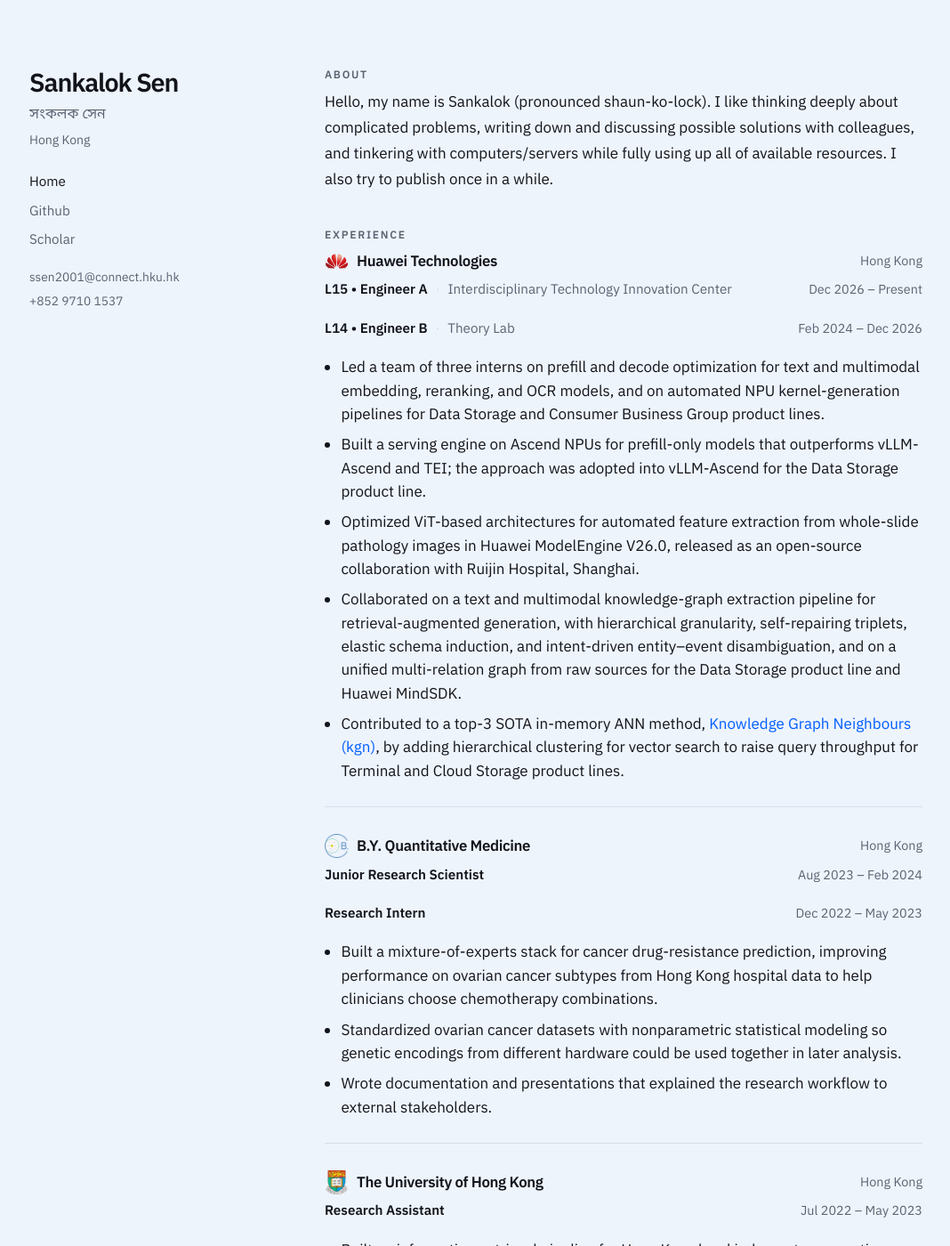
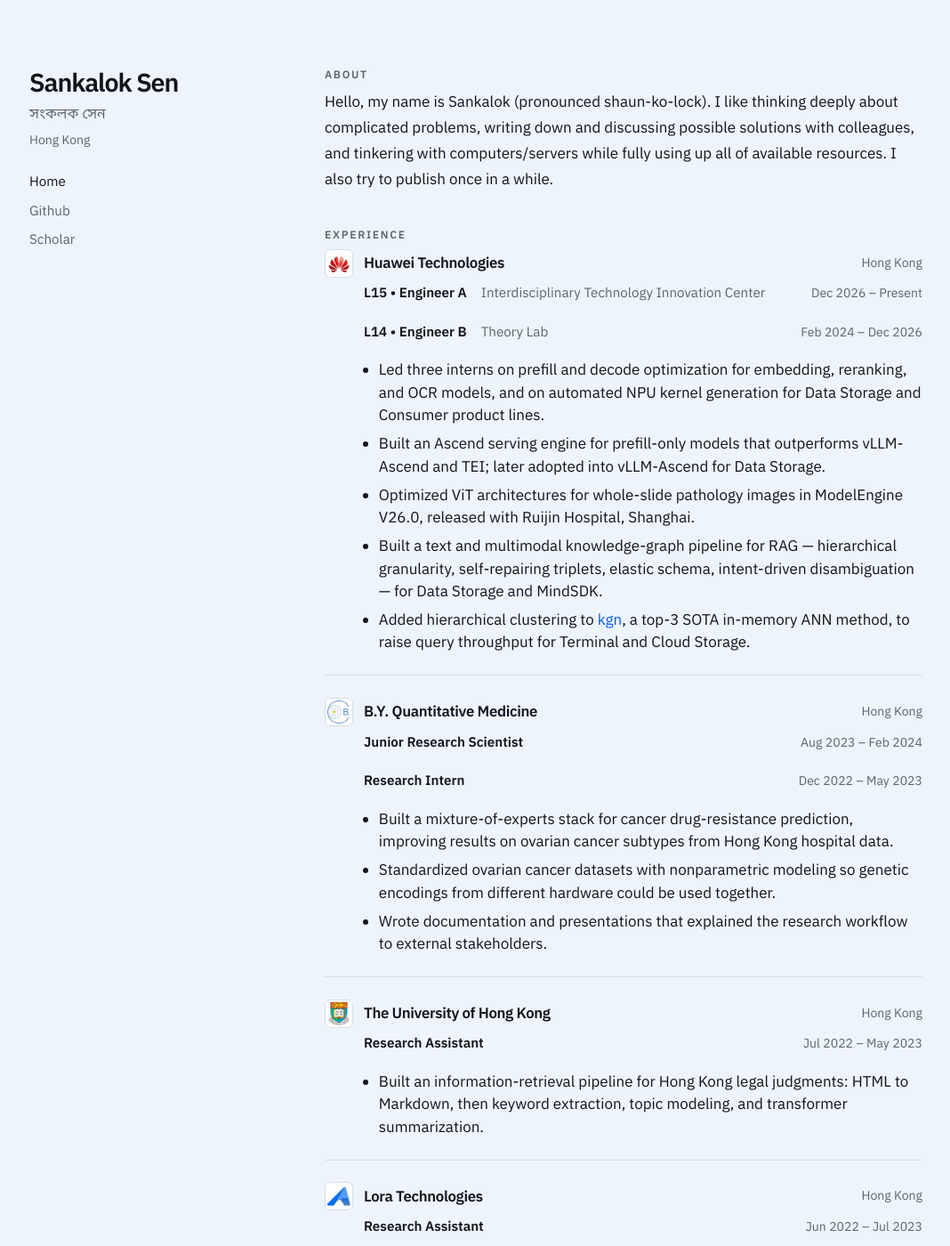
Before and after one commit to sankalok/sankalok.github.io, a Jekyll site: the page built from index.md, in a window 1280 px wide and 1400 px high. Shown: the whole window at 89% size, without its empty margins (105-1173 px from the left). Built offline with Jekyll 4.4.1, drawn with Linux system fonts in a browser that asks for light colours; some of the changed text lies outside the part shown.

Commit message:
Remove public contact and tidy homepage alignment
Drop email and phone from the site. Sit org logos in a consistent square, align dates, and tighten the CV copy so the page is easier to scan.

Co-authored-by: sankaloksen.dbpc <sankaloksen.dbpc@gmail.com>

```diff
--- a/_layouts/blog_base.html
+++ b/_layouts/blog_base.html
@@ -35,10 +35,6 @@
                 <a href="https://github.com/sankalok">Github</a>
                 <a href="https://scholar.google.com/citations?user=NlxRNrUAAAAJ&hl=en">Scholar</a>
             </nav>
-            <p class="site-contact">
-                <a href="mailto:ssen2001@connect.hku.hk">ssen2001@connect.hku.hk</a>
-                <a href="tel:+85297101537">+852 9710 1537</a>
-            </p>
         </header>
 
         <main class="markdown-content">
--- a/_layouts/default.html
+++ b/_layouts/default.html
@@ -24,10 +24,6 @@
                 <a href="https://github.com/sankalok">Github</a>
                 <a href="https://scholar.google.com/citations?user=NlxRNrUAAAAJ&hl=en">Scholar</a>
             </nav>
-            <p class="site-contact">
-                <a href="mailto:ssen2001@connect.hku.hk">ssen2001@connect.hku.hk</a>
-                <a href="tel:+85297101537">+852 9710 1537</a>
-            </p>
         </header>
 
         <main class="markdown-content">
--- a/assets/css/style.css
+++ b/assets/css/style.css
@@ -5,7 +5,6 @@
     --link: #005eff;
     --link-hover: #0047cc;
     --border: #d5deea;
-    --row-hover: rgba(0, 94, 255, 0.045);
     --selection: #d4e3ff;
     --font: "IBM Plex Sans", system-ui, -apple-system, sans-serif;
     --measure: 42rem;
@@ -76,25 +75,6 @@ body {
     margin: 0.2rem 0 0;
     font-size: 0.88rem;
     color: var(--text-muted);
-}
-
-.site-contact {
-    display: flex;
-    flex-direction: column;
-    align-items: flex-start;
-    gap: 0.25rem;
-    margin: 1.15rem 0 0;
-    font-size: 0.86rem;
-}
-
-.site-contact a {
-    color: var(--text-muted);
-    overflow-wrap: anywhere;
-}
-
-.site-contact a:hover {
-    color: var(--link);
-    text-decoration: none;
 }
 
 nav {
@@ -172,8 +152,10 @@ a:focus-visible {
 }
 
 .job {
-    margin: 0 0 1.85rem;
-    padding-bottom: 1.7rem;
+    --logo: 2rem;
+    --logo-gap: 0.75rem;
+    margin: 0 0 1.55rem;
+    padding-bottom: 1.45rem;
     border-bottom: 1px solid var(--border);
 }
 
@@ -184,41 +166,48 @@ a:focus-visible {
 }
 
 .job-head {
-    display: flex;
-    flex-wrap: wrap;
+    display: grid;
+    grid-template-columns: var(--logo) minmax(0, 1fr) auto;
     align-items: center;
-    justify-content: space-between;
-    gap: 0.2rem 1rem;
-    margin-bottom: 0.35rem;
-}
-
-.job-head h3 {
-    display: flex;
-    align-items: center;
-    gap: 0.55rem;
-    min-width: 0;
+    column-gap: var(--logo-gap);
+    margin-bottom: 0.3rem;
 }
 
 .org-logo {
     display: block;
-    width: 1.7rem;
-    height: 1.7rem;
+    width: var(--logo);
+    height: var(--logo);
+    padding: 0.12rem;
     object-fit: contain;
-    flex-shrink: 0;
+    background: #fff;
+    border: 1px solid var(--border);
+    border-radius: 6px;
+}
+
+.job-head h3 {
+    min-width: 0;
+    font-size: 1.05rem;
 }
 
 .job-place {
-    font-size: 0.9rem;
     color: var(--text-muted);
+    font-size: 0.88rem;
+    text-align: right;
+    white-space: nowrap;
 }
 
 .role-line {
-    display: flex;
-    flex-wrap: wrap;
+    display: grid;
+    grid-template-columns: minmax(0, 1fr) auto;
     align-items: baseline;
-    gap: 0.15rem 0.55rem;
-    margin: 0 0 0.2rem;
+    column-gap: 1rem;
+    margin: 0 0 0.12rem;
+    padding-left: calc(var(--logo) + var(--logo-gap));
     font-size: 0.95rem;
+}
+
+.role-line.has-team {
+    grid-template-columns: auto minmax(0, 1fr) auto;
 }
 
 .role-line .role {
@@ -227,34 +216,38 @@ a:focus-visible {
 
 .role-line .team {
     color: var(--text-muted);
-}
-
-.role-line .team::before {
-    content: "·";
-    margin-right: 0.55rem;
-    color: var(--border);
+    min-width: 0;
 }
 
 .role-line .when {
-    margin-left: auto;
     color: var(--text-muted);
     font-variant-numeric: tabular-nums;
-    font-size: 0.9rem;
+    font-size: 0.88rem;
+    white-space: nowrap;
+    justify-self: end;
 }
 
-.points {
-    margin: 0.55rem 0 0;
-    padding-left: 1.15rem;
+.points,
+.awards {
+    margin: 0.5rem 0 0;
+    padding-left: calc(var(--logo) + var(--logo-gap) + 1.05rem);
 }
 
-.points li {
-    margin: 0 0 0.5rem;
+.points li,
+.awards li {
+    margin: 0 0 0.4rem;
     padding: 0;
-    line-height: 1.55;
+    line-height: 1.5;
 }
 
-.points li:last-child {
+.points li:last-child,
+.awards li:last-child {
     margin-bottom: 0;
+}
+
+.awards {
+    color: var(--text-muted);
+    font-size: 0.92rem;
 }
 
 .pubs {
@@ -269,21 +262,16 @@ a:focus-visible {
     counter-increment: pub;
     position: relative;
     margin: 0;
-    padding: 1.05rem 0 1.05rem 2.1rem;
+    padding: 0.85rem 0 0.85rem 1.7rem;
     border-bottom: 1px solid var(--border);
-    line-height: 1.55;
-    transition: background-color 0.15s ease;
-}
-
-.pubs li:hover {
-    background-color: var(--row-hover);
+    line-height: 1.5;
 }
 
 .pubs li::before {
     content: counter(pub);
     position: absolute;
     left: 0;
-    top: 1.1rem;
+    top: 0.9rem;
     color: var(--text-muted);
     font-size: 0.86rem;
     font-variant-numeric: tabular-nums;
@@ -376,23 +364,24 @@ footer p {
         font-size: 1.55rem;
     }
 
-    .site-contact {
-        margin-top: 0.9rem;
-        flex-direction: row;
-        flex-wrap: wrap;
-        gap: 0.3rem 1rem;
+    .job-head {
+        grid-template-columns: var(--logo) minmax(0, 1fr);
+        row-gap: 0.05rem;
+    }
+
+    .job-place {
+        grid-column: 2;
+        text-align: left;
+        white-space: normal;
+    }
+
+    .role-line,
+    .role-line.has-team {
+        grid-template-columns: minmax(0, 1fr);
+        row-gap: 0.05rem;
     }
 
     .role-line .when {
-        margin-left: 0;
-        flex-basis: 100%;
-    }
-
-    .role-line .team::before {
-        display: none;
-    }
-
-    .role-line .team {
-        flex-basis: 100%;
+        justify-self: start;
     }
 }
--- a/index.md
+++ b/index.md
@@ -11,65 +11,70 @@ Hello, my name is Sankalok (pronounced shaun-ko-lock). I like thinking deeply ab
 
 <div class="job">
   <div class="job-head">
-    <h3><img class="org-logo" src="{{ '/assets/logos/huawei.svg' | relative_url }}" alt="" width="28" height="28"> Huawei Technologies</h3>
+    <img class="org-logo" src="{{ '/assets/logos/huawei.svg' | relative_url }}" alt="" width="32" height="32">
+    <h3>Huawei Technologies</h3>
     <span class="job-place">Hong Kong</span>
   </div>
-  <p class="role-line"><span class="role">L15 • Engineer A</span><span class="team">Interdisciplinary Technology Innovation Center</span><span class="when">Dec 2026 – Present</span></p>
-  <p class="role-line"><span class="role">L14 • Engineer B</span><span class="team">Theory Lab</span><span class="when">Feb 2024 – Dec 2026</span></p>
+  <p class="role-line has-team"><span class="role">L15 • Engineer A</span><span class="team">Interdisciplinary Technology Innovation Center</span><span class="when">Dec 2026 – Present</span></p>
+  <p class="role-line has-team"><span class="role">L14 • Engineer B</span><span class="team">Theory Lab</span><span class="when">Feb 2024 – Dec 2026</span></p>
   <ul class="points">
-    <li>Led a team of three interns on prefill and decode optimization for text and multimodal embedding, reranking, and OCR models, and on automated NPU kernel-generation pipelines for Data Storage and Consumer Business Group product lines.</li>
-    <li>Built a serving engine on Ascend NPUs for prefill-only models that outperforms vLLM-Ascend and TEI; the approach was adopted into vLLM-Ascend for the Data Storage product line.</li>
-    <li>Optimized ViT-based architectures for automated feature extraction from whole-slide pathology images in Huawei ModelEngine V26.0, released as an open-source collaboration with Ruijin Hospital, Shanghai.</li>
-    <li>Collaborated on a text and multimodal knowledge-graph extraction pipeline for retrieval-augmented generation, with hierarchical granularity, self-repairing triplets, elastic schema induction, and intent-driven entity–event disambiguation, and on a unified multi-relation graph from raw sources for the Data Storage product line and Huawei MindSDK.</li>
-    <li>Contributed to a top-3 SOTA in-memory ANN method, <a href="https://github.com/erikbern/ann-benchmarks">Knowledge Graph Neighbours (kgn)</a>, by adding hierarchical clustering for vector search to raise query throughput for Terminal and Cloud Storage product lines.</li>
+    <li>Led three interns on prefill and decode optimization for embedding, reranking, and OCR models, and on automated NPU kernel generation for Data Storage and Consumer product lines.</li>
+    <li>Built an Ascend serving engine for prefill-only models that outperforms vLLM-Ascend and TEI; later adopted into vLLM-Ascend for Data Storage.</li>
+    <li>Optimized ViT architectures for whole-slide pathology images in ModelEngine V26.0, released with Ruijin Hospital, Shanghai.</li>
+    <li>Built a text and multimodal knowledge-graph pipeline for RAG — hierarchical granularity, self-repairing triplets, elastic schema, intent-driven disambiguation — for Data Storage and MindSDK.</li>
+    <li>Added hierarchical clustering to <a href="https://github.com/erikbern/ann-benchmarks">kgn</a>, a top-3 SOTA in-memory ANN method, to raise query throughput for Terminal and Cloud Storage.</li>
   </ul>
 </div>
 
 <div class="job">
   <div class="job-head">
-    <h3><img class="org-logo" src="{{ '/assets/logos/byq.png' | relative_url }}" alt="" width="28" height="28"> B.Y. Quantitative Medicine</h3>
+    <img class="org-logo" src="{{ '/assets/logos/byq.png' | relative_url }}" alt="" width="32" height="32">
+    <h3>B.Y. Quantitative Medicine</h3>
     <span class="job-place">Hong Kong</span>
   </div>
   <p class="role-line"><span class="role">Junior Research Scientist</span><span class="when">Aug 2023 – Feb 2024</span></p>
   <p class="role-line"><span class="role">Research Intern</span><span class="when">Dec 2022 – May 2023</span></p>
   <ul class="points">
-    <li>Built a mixture-of-experts stack for cancer drug-resistance prediction, improving performance on ovarian cancer subtypes from Hong Kong hospital data to help clinicians choose chemotherapy combinations.</li>
-    <li>Standardized ovarian cancer datasets with nonparametric statistical modeling so genetic encodings from different hardware could be used together in later analysis.</li>
+    <li>Built a mixture-of-experts stack for cancer drug-resistance prediction, improving results on ovarian cancer subtypes from Hong Kong hospital data.</li>
+    <li>Standardized ovarian cancer datasets with nonparametric modeling so genetic encodings from different hardware could be used together.</li>
     <li>Wrote documentation and presentations that explained the research workflow to external stakeholders.</li>
   </ul>
 </div>
 
 <div class="job">
   <div class="job-head">
-    <h3><img class="org-logo" src="{{ '/assets/logos/hku.png' | relative_url }}" alt="" width="28" height="28"> The University of Hong Kong</h3>
+    <img class="org-logo" src="{{ '/assets/logos/hku.png' | relative_url }}" alt="" width="32" height="32">
+    <h3>The University of Hong Kong</h3>
     <span class="job-place">Hong Kong</span>
   </div>
   <p class="role-line"><span class="role">Research Assistant</span><span class="when">Jul 2022 – May 2023</span></p>
   <ul class="points">
-    <li>Built an information-retrieval pipeline for Hong Kong legal judgments: converting HTML to Markdown, then keyword extraction, topic modeling, and transformer summarization to surface post-hoc insights and retrieve related rules.</li>
+    <li>Built an information-retrieval pipeline for Hong Kong legal judgments: HTML to Markdown, then keyword extraction, topic modeling, and transformer summarization.</li>
   </ul>
 </div>
 
 <div class="job">
   <div class="job-head">
-    <h3><img class="org-logo" src="{{ '/assets/logos/lora.png' | relative_url }}" alt="" width="28" height="28"> Lora Technologies</h3>
+    <img class="org-logo" src="{{ '/assets/logos/lora.png' | relative_url }}" alt="" width="32" height="32">
+    <h3>Lora Technologies</h3>
     <span class="job-place">Hong Kong</span>
   </div>
   <p class="role-line"><span class="role">Research Assistant</span><span class="when">Jun 2022 – Jul 2023</span></p>
   <ul class="points">
-    <li>Designed a news-scouting ETL pipeline that scored article relevance, dropped stale items, and migrated results into ScyllaDB for faster column-oriented analysis.</li>
-    <li>Built a regression-based market-sentiment indicator for equities and indexes from in-house news data, to study retail trading activity after the fact.</li>
+    <li>Designed a news-scouting ETL pipeline that scored article relevance, dropped stale items, and stored results in ScyllaDB.</li>
+    <li>Built a regression-based market-sentiment indicator for equities and indexes from in-house news data.</li>
   </ul>
 </div>
 
 <div class="job">
   <div class="job-head">
-    <h3><img class="org-logo" src="{{ '/assets/logos/smu.png' | relative_url }}" alt="" width="28" height="28"> Saint Mary's University</h3>
-    <span class="job-place">Halifax, Nova Scotia, Canada</span>
+    <img class="org-logo" src="{{ '/assets/logos/smu.png' | relative_url }}" alt="" width="32" height="32">
+    <h3>Saint Mary's University</h3>
+    <span class="job-place">Halifax, Canada</span>
   </div>
   <p class="role-line"><span class="role">MITACS Globalink Research Intern</span><span class="when">Jul 2021 – Oct 2021</span></p>
   <ul class="points">
-    <li>Built a pipeline to clean Fortune 500 CSR reports, extract keyword usage with topic modeling, and store the results for later analysis.</li>
+    <li>Cleaned Fortune 500 CSR reports, extracted keyword usage with topic modeling, and stored the results for later analysis.</li>
     <li>Visual analysis showed a clear rise in DE&amp;I-related language in the late 2010s compared with earlier decades.</li>
   </ul>
 </div>
@@ -78,13 +83,20 @@ Hello, my name is Sankalok (pronounced shaun-ko-lock). I like thinking deeply ab
 
 <div class="job">
   <div class="job-head">
-    <h3><img class="org-logo" src="{{ '/assets/logos/hku.png' | relative_url }}" alt="" width="28" height="28"> The University of Hong Kong</h3>
-    <span class="job-place">Pok Fu Lam, Hong Kong</span>
+    <img class="org-logo" src="{{ '/assets/logos/hku.png' | relative_url }}" alt="" width="32" height="32">
+    <h3>The University of Hong Kong</h3>
+    <span class="job-place">Hong Kong</span>
   </div>
-  <p class="role-line"><span class="role">BEng (CompSc) in Computer Science, Minor in Statistics</span><span class="when">Sep 2019 – Jun 2023</span></p>
+  <p class="role-line"><span class="role">BEng in Computer Science, minor in Statistics</span><span class="when">Sep 2019 – Jun 2023</span></p>
   <ul class="points">
-    <li><strong>Teaching assistant:</strong> COMP1117 / ENGG1330, Introduction to Programming in Python, Fall 2020 and Spring 2021.</li>
-    <li><strong>Awards:</strong> HKU Entrance Scholarship for Outstanding Academic Talents (USD 21,000); HKU Entrance Foundation Scholarship (USD 63,000); HKU Dean’s Fund for Research (USD 3,200); HKU-CS Research Scholarship (USD 2,300); MITACS Globalink Research Scholarship (USD 2,200).</li>
+    <li>Teaching assistant, COMP1117 / ENGG1330, Introduction to Programming in Python, Fall 2020 and Spring 2021.</li>
+  </ul>
+  <ul class="awards">
+    <li>Entrance Scholarship for Outstanding Academic Talents, USD 21,000</li>
+    <li>Entrance Foundation Scholarship, USD 63,000</li>
+    <li>Dean’s Fund for Research, USD 3,200</li>
+    <li>CS Research Scholarship, USD 2,300</li>
+    <li>MITACS Globalink Research Scholarship, USD 2,200</li>
   </ul>
 </div>
 
@@ -92,13 +104,13 @@ Hello, my name is Sankalok (pronounced shaun-ko-lock). I like thinking deeply ab
 
 <ol class="pubs">
   <li>
-    Yazheng Yang, Yuqi Wang, Yaxuan Li, <b>Sankalok Sen</b>, Lei Li, Lin Qiu and Qi Liu, <a href="https://ieeexplore.ieee.org/abstract/document/11433012">Unlock the Potential of Large Language Models for Predictive Tabular Tasks in Data Science with Table-Specific Pretraining</a>, <i>In IEEE Transactions on Knowledge and Data Engineering (TKDE), Volume 38, Issue 6, June 2026</i>.
+    Yazheng Yang, Yuqi Wang, Yaxuan Li, <b>Sankalok Sen</b>, Lei Li, Lin Qiu and Qi Liu, <a href="https://ieeexplore.ieee.org/abstract/document/11433012">Unlock the Potential of Large Language Models for Predictive Tabular Tasks in Data Science with Table-Specific Pretraining</a>. <i>IEEE TKDE 38(6), June 2026</i>.
   </li>
   <li>
-    <b>Sankalok Sen</b>, <a href="https://arxiv.org/abs/2305.02558">Analyzing Hong Kong’s Legal Judgments from a Computational Linguistics point-of-view</a>, <i>In arXiv, May 2023</i>. <b>[Undergraduate Thesis]</b>
+    <b>Sankalok Sen</b>, <a href="https://arxiv.org/abs/2305.02558">Analyzing Hong Kong’s Legal Judgments from a Computational Linguistics point-of-view</a>. <i>arXiv, May 2023</i>. Undergraduate thesis.
   </li>
   <li>
-    Srinjoy Bhuiya, Ayushman Kumar, and <b>Sankalok Sen</b>, <a href="https://arxiv.org/abs/2208.03437">Exploring the Effects of Data Augmentation for Drivable Area Segmentation</a>, <i>In arXiv, August 2022</i>.
+    Srinjoy Bhuiya, Ayushman Kumar, and <b>Sankalok Sen</b>, <a href="https://arxiv.org/abs/2208.03437">Exploring the Effects of Data Augmentation for Drivable Area Segmentation</a>. <i>arXiv, August 2022</i>.
   </li>
 </ol>
 
```
Also changed, not shown: assets/logos/huawei.svg.
